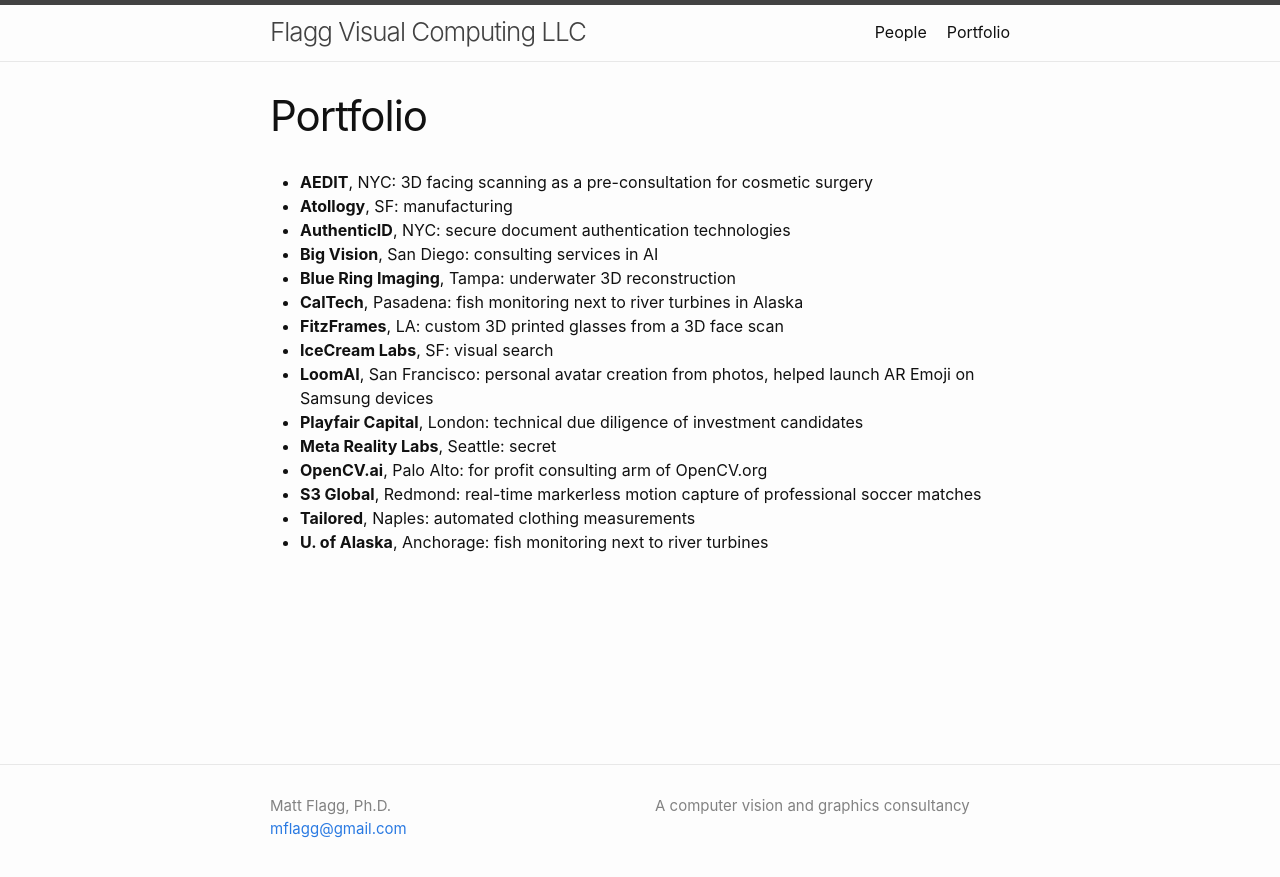
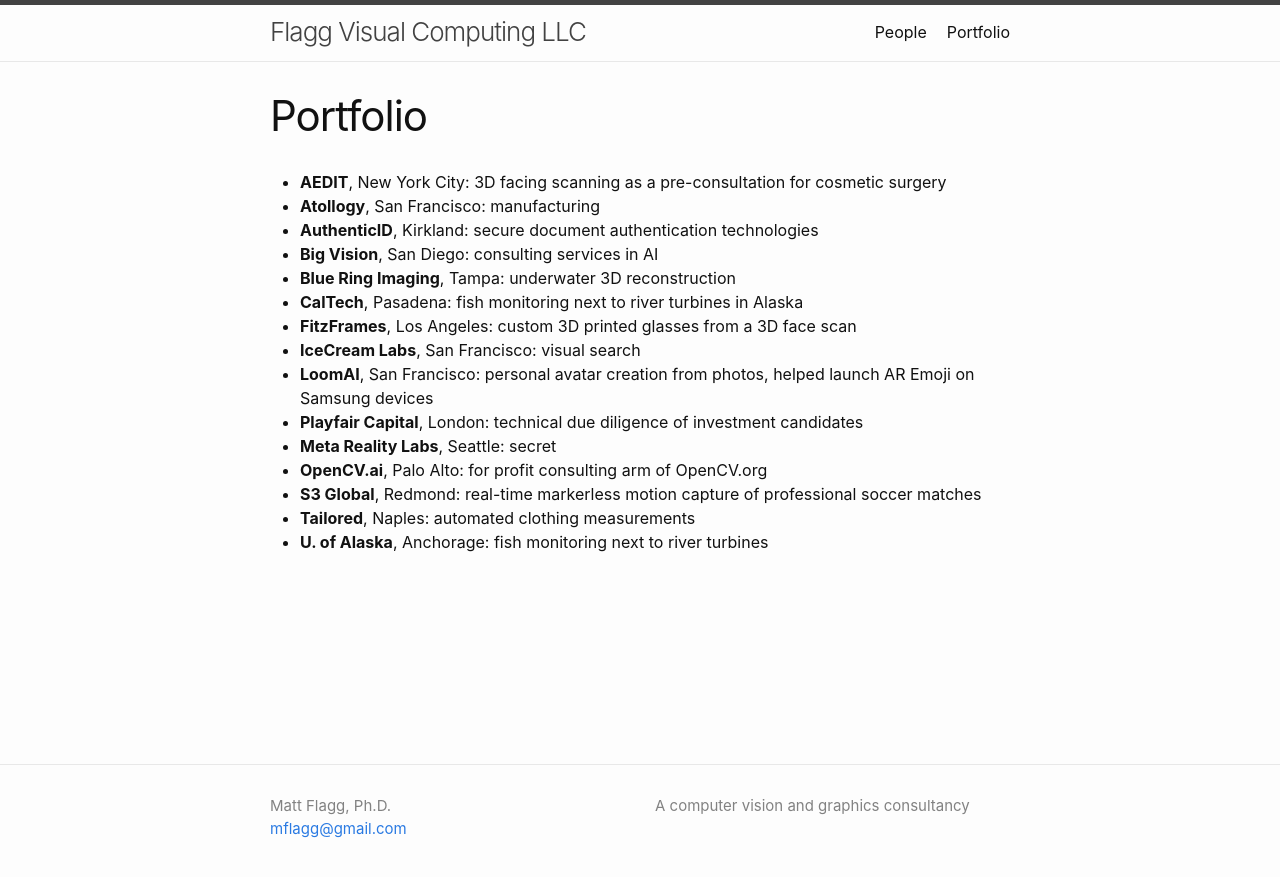
Before and after one commit to mflagg/mflagg.github.io, a Jekyll site: the page built from portfolio.md, in a window 1280 px wide. Shown: the top 877 px of the page. Built offline with Jekyll 4.4.1, drawn with Linux system fonts in a browser that asks for light colours.

Commit message:
make city names consistent

```diff
--- a/portfolio.md
+++ b/portfolio.md
@@ -4,14 +4,14 @@
 permalink: /portfolio/
 ---
 
-- **AEDIT**, NYC: 3D facing scanning as a pre-consultation for cosmetic surgery
-- **Atollogy**, SF: manufacturing
-- **AuthenticID**, NYC: secure document authentication technologies
+- **AEDIT**, New York City: 3D facing scanning as a pre-consultation for cosmetic surgery
+- **Atollogy**, San Francisco: manufacturing
+- **AuthenticID**, Kirkland: secure document authentication technologies
 - **Big Vision**, San Diego: consulting services in AI
 - **Blue Ring Imaging**, Tampa: underwater 3D reconstruction
 - **CalTech**, Pasadena: fish monitoring next to river turbines in Alaska
-- **FitzFrames**, LA: custom 3D printed glasses from a 3D face scan
-- **IceCream Labs**, SF: visual search
+- **FitzFrames**, Los Angeles: custom 3D printed glasses from a 3D face scan
+- **IceCream Labs**, San Francisco: visual search
 - **LoomAI**, San Francisco: personal avatar creation from photos, helped launch AR Emoji on Samsung devices
 - **Playfair Capital**, London: technical due diligence of investment candidates
 - **Meta Reality Labs**, Seattle: secret
```
